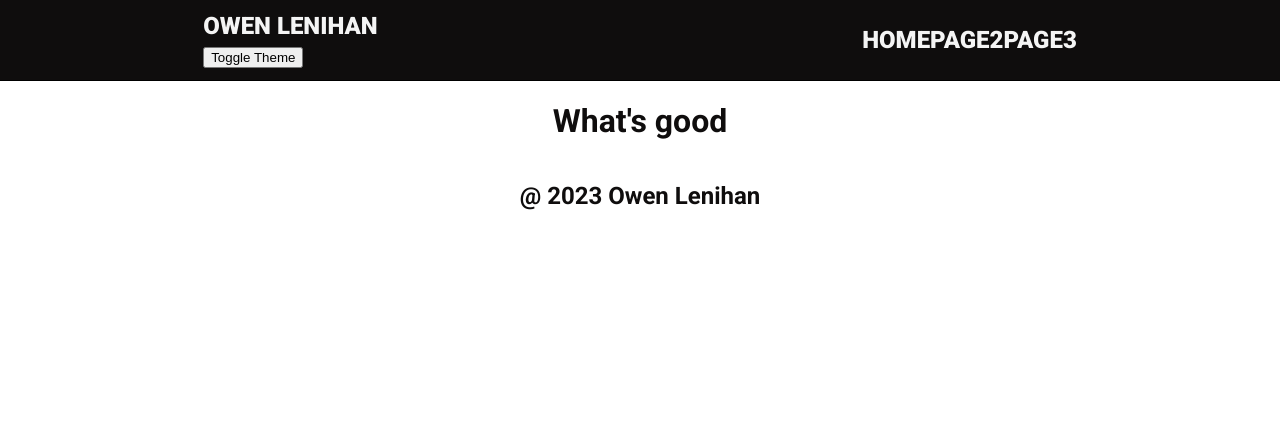
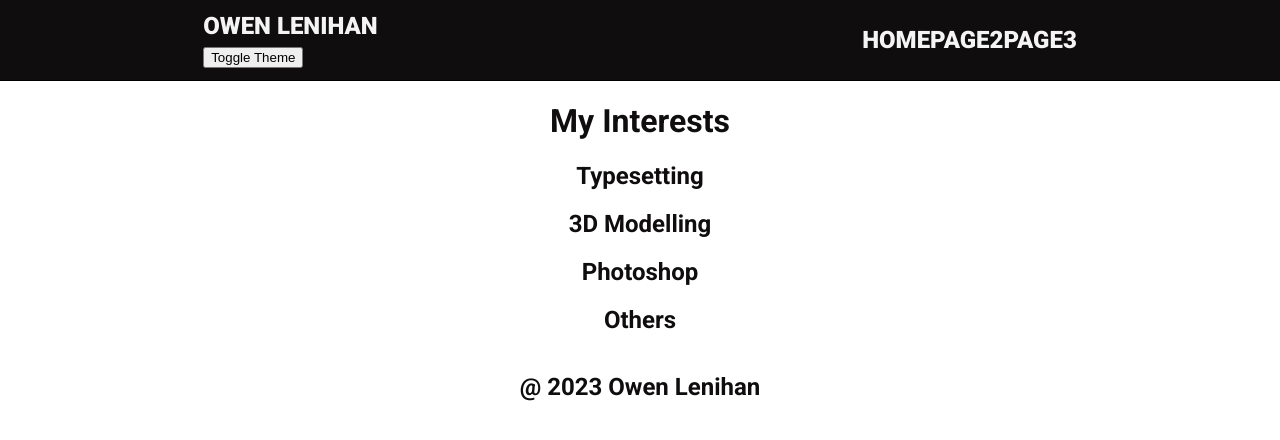
Before and after one commit to ying-lenny/Portfolio-Site-OL, a React (Create React App) app: page /Portfolio-Site-OL/page2 in a window 1280 px wide. Shown: the top 440 px of the page. Built offline with nearby package versions, Linux system fonts and the light colour scheme.

Commit message:
Update ProjectPage.js

```diff
--- a/src/Pages/ProjectPage.js
+++ b/src/Pages/ProjectPage.js
@@ -3,7 +3,11 @@ import React from "react";
 function ProjectPage() {
 	return (
 		<div>
-			<h1>What's good</h1>
+			<h1>My Interests</h1>
+				<h2>Typesetting</h2>
+				<h2>3D Modelling</h2>
+				<h2>Photoshop</h2>
+				<h2>Others</h2>
 		</div>
 	)
 }
```
